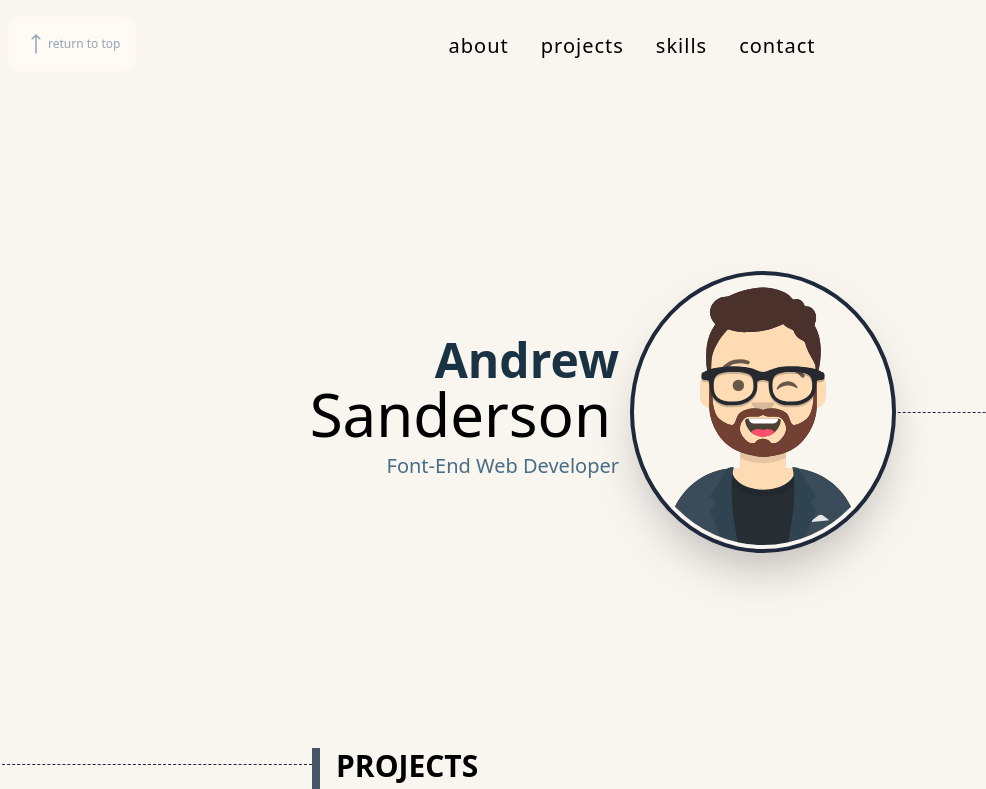
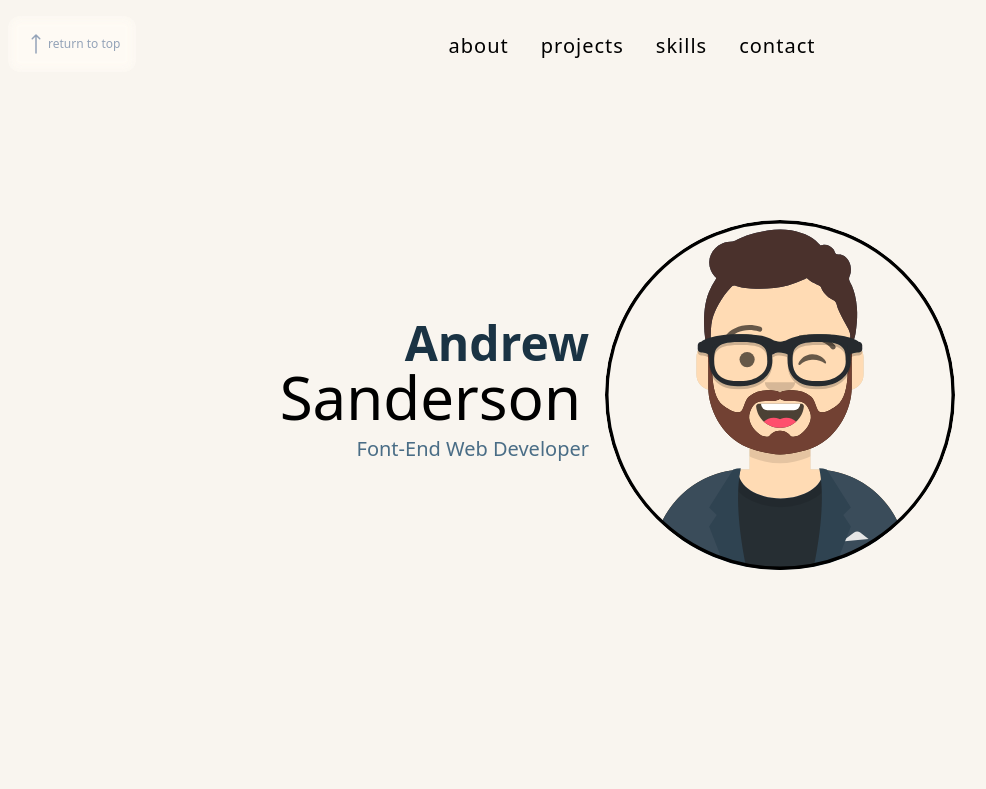
Before and after one commit to andrewsanderson/andrewsanderson.github.io, a React (Create React App) app: page / in a window 1280 px wide. Shown: the top 789 px of the page, without its empty margins (8-994 px from the left). Built offline with nearby package versions, Linux system fonts and the light colour scheme; no server answers.

Commit message:
hero animation

```diff
--- a/src/Components/Library/Title.module.css
+++ b/src/Components/Library/Title.module.css
@@ -67,14 +67,13 @@
 }
 
 .titleL {
-  animation: textFadeAndSlideL 0.5s linear forwards;
+  animation: textFadeAndSlideL 1s linear forwards;
   transform: translateX(200%);
   animation-delay: 0.7s;
   animation-fill-mode: forwards;
 }
 .titleR {
-  animation: textFadeAndSlideR 0.5s linear forwards;
-
+  animation: textFadeAndSlideR 1s linear forwards;
   transform: translateX(200%);
   animation-delay: 0.7s;
   animation-fill-mode: forwards;
--- /dev/null
+++ b/src/Components/Sections/Hero.module.css
@@ -0,0 +1,70 @@
+@keyframes pointerSlideIn {
+  from {
+    transform: translateX(100%);
+  }
+
+  to {
+    transform: translateX(0);
+  }
+}
+
+@keyframes avatarSlideIn {
+  from {
+    transform: translatey(200%);
+  }
+
+  to {
+    transform: translateY(0);
+  }
+}
+
+@keyframes textFadeAndSlide {
+  from {
+    transform: translateX(40%);
+    opacity: 0%;
+  }
+
+  to {
+    opacity: 100%;
+    transform: translateX(0);
+  }
+}
+
+@keyframes circleWipe {
+  0% {
+    stroke-dashoffset: 314;
+  }
+  100% {
+    stroke-dashoffset: 0;
+  }
+}
+
+.circle {
+  stroke: black;
+  fill: none;
+  stroke-dasharray: 314; /* equal to circumference of circle 2 * 3.14 * 50 */
+  animation: circleWipe 1s linear forwards;
+  animation-delay: 0.5s;
+  stroke-dashoffset: 314;
+}
+
+.pointer {
+  animation: pointerSlideIn 0.5s linear forwards;
+}
+
+.avatar {
+  animation: avatarSlideIn 0.7s linear forwards;
+  transform: translateY(120%);
+  animation-delay: 1.5s;
+  animation-fill-mode: forwards;
+  z-index: -10;
+  height: 103%;
+}
+
+.title {
+  z-index: -20;
+  opacity: 0%;
+  animation: textFadeAndSlide 0.5s linear forwards;
+  animation-delay: 1.5s;
+  animation-fill-mode: forwards;
+}
--- a/src/Components/Sections/Hero.tsx
+++ b/src/Components/Sections/Hero.tsx
@@ -1,22 +1,34 @@
 import { MutableRefObject, useEffect, useRef, useState } from "react";
+import styles from "./Hero.module.css";
 
 const Hero = () => {
-  const heroDim = 330;
-
   return (
-    <div className="h-64 flex justify-center my-32 relative w-full mr-8 flex-col-reverse lg:flex-row pt-32 ">
-      <div className="  flex lg:items-end justify-center flex-col grow lg:mr-32 items-center py-6 relative pr-4">
+    <div className=" flex justify-center my-32 relative w-full mr-8 flex-col-reverse lg:flex-row overflow-hidden max-w-[100vw] items-center">
+      <div
+        className={`${styles.title} flex lg:items-end justify-center flex-col grow items-center py-6 relative pr-4`}
+      >
         <div className="text-5xl font-bold text-[#1a3344]">Andrew</div>
         <div className="text-6xl  font-thin pr-2">Sanderson</div>
         <div className="text-xl my-2 text-[#4a6d86]">
           Font-End Web Developer
         </div>
       </div>
-      <div className="flex justify-center items-center">
+      <div
+        className="flex justify-center items-center overflow-hidden relative z-20 bg-[#f9f5ef] h-[350px] w-[350px]"
+        style={{ borderRadius: "50%" }}
+      >
+        <svg
+          className="absolute"
+          height="100%"
+          viewBox="0 0 100 100"
+          preserveAspectRatio="none"
+        >
+          <circle className={styles.circle} cx="50" cy="50" r="49.5" />
+        </svg>
         <img
           alt="my-avatar"
           src="/media/me.svg"
-          className="h-[110%] initial lg:absolute border-4 p-1 border-slate-800 shadow-2xl "
+          className={`${styles.avatar} px-[8px] `}
           style={{
             borderRadius: "50%",
             backgroundColor: "#f9f5ef",
@@ -24,11 +36,13 @@ const Hero = () => {
         />
       </div>
       <div
-        className="-z-10 min-w-[40%] h-full grow hidden lg:flex flex-col py-4 "
+        className="-z-10 min-w-[25%] grow hidden lg:flex flex-col py-4 "
         style={{ marginRight: "-3px" }}
       >
         <div className="h-1/2 w-full"></div>
-        <div className="h-1/2 w-full border-t border-dashed border-slate-800"></div>
+        <div
+          className={`${styles.pointer} h-1/2 w-full border-t border-dashed border-slate-800`}
+        ></div>
       </div>
     </div>
   );
```
